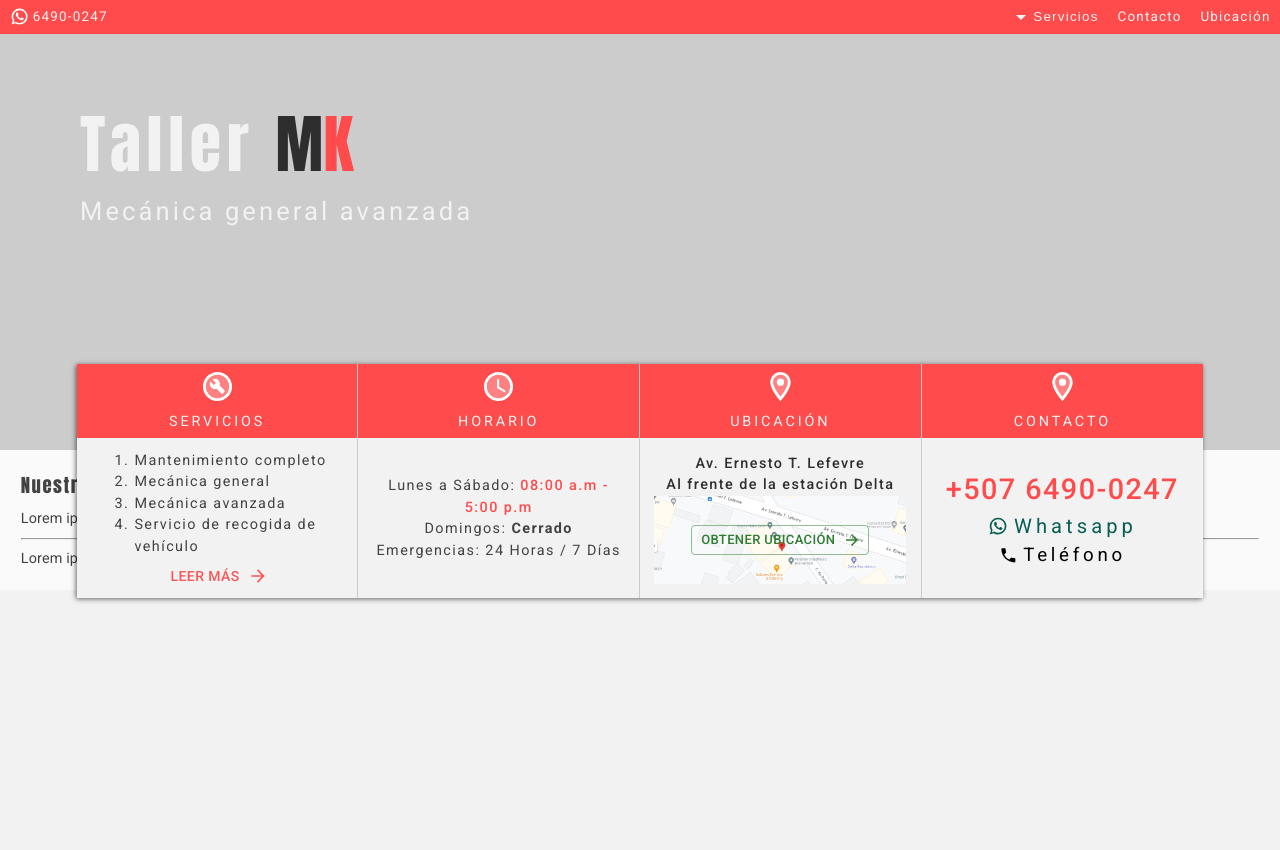
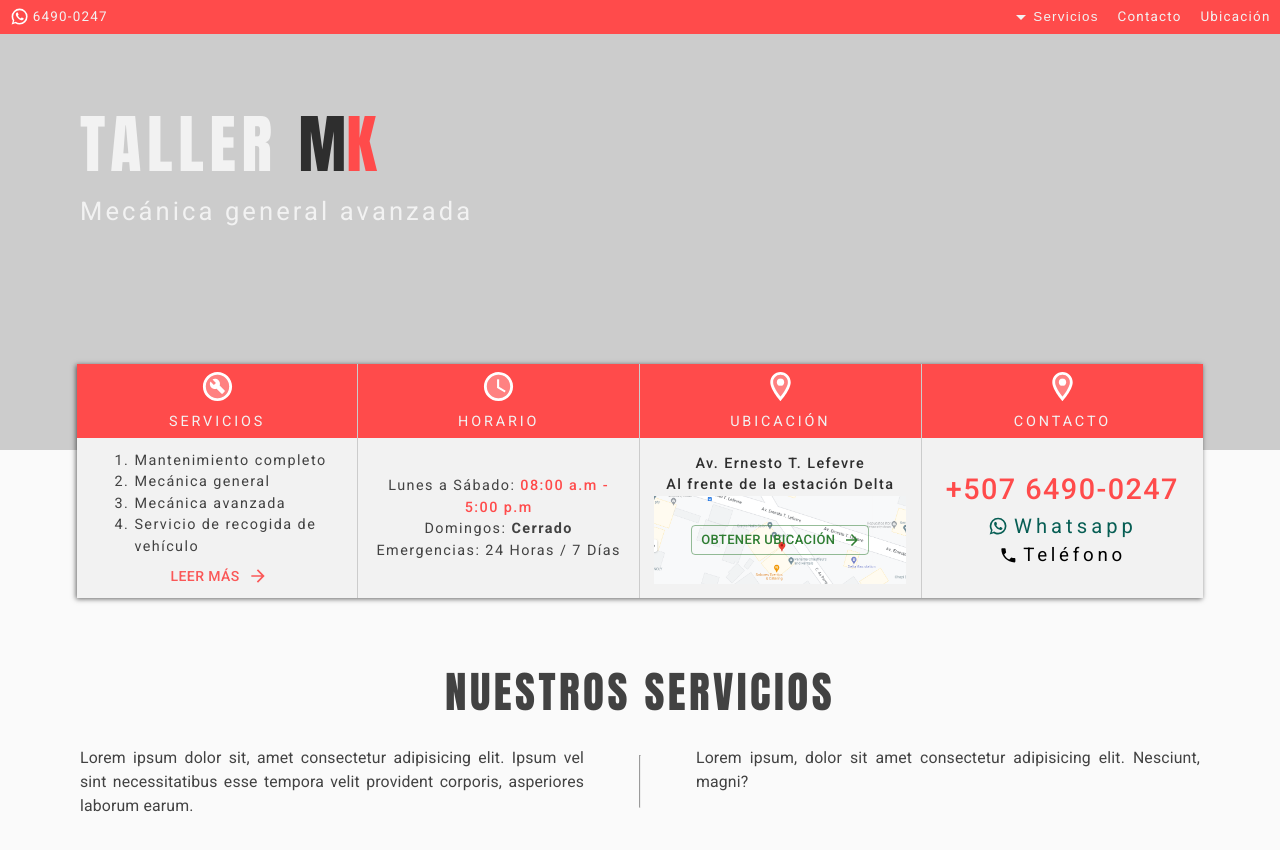
Before and after one commit to AbdielP/mk-webpage, a React (Vite) app: page / in a window 1280 px wide. Shown: the top 850 px of the page. Before the commit the page ends 800 px from the top, so only its background shows below. Built offline with nearby package versions, Linux system fonts and the light colour scheme.

Commit message:
estilos servicios

```diff
--- a/src/components/Header/Header.jsx
+++ b/src/components/Header/Header.jsx
@@ -9,7 +9,7 @@ export default function Header() {
       <Navbar />
       <HeaderBackground />
       <div className="header__div">
-        <h1 className="h1">Taller <span className="span__m">M</span><span className="span__k">K</span></h1>
+        <h1 className="h1">TALLER <span className="span__m">M</span><span className="span__k">K</span></h1>
         <h2 className="h2">Mecánica general <span>avanzada</span></h2>
       </div>
 
--- a/src/components/Servicios.jsx
+++ b/src/components/Servicios.jsx
@@ -5,7 +5,7 @@ export default function Servicios() {
   return (
     <section className="section__servicios">
       <Cards />
-      <h3 className="h3">Nuestros Servicios</h3>
+      <h3 className="h3">NUESTROS SERVICIOS</h3>
       <div className="div__info">
         <p className="p__servicios">
           Lorem ipsum dolor sit, amet consectetur adipisicing elit. Ipsum vel
--- a/src/styles/servicios.css
+++ b/src/styles/servicios.css
@@ -3,7 +3,6 @@
     color: var(--color-grey);
     padding: 1.3em;
     position: relative;
-    /* height: 100px; */
 }
 
 .div__info {
@@ -14,6 +13,7 @@
 .h3 {
     font-family: 'Anton', sans-serif;
     letter-spacing: .08em;
+    margin-top: 1em;
     margin-bottom: .5em;
 }
 
@@ -25,3 +25,26 @@
 .hr {
     margin: .5em 0;
 }
+
+@media (min-width: 800px) {
+
+    .section__servicios {
+        padding: 5em;
+    }
+
+    .h3 {
+        text-align: center;
+        margin-top: 3em;
+        font-size: 2.7em;
+    }
+
+    .div__info {
+        flex-direction: row;
+        font-size: 1.1em;
+        justify-content: space-between;
+    }
+
+    .p__servicios, .p__info {
+        width: 45%;
+    }
+}
```
